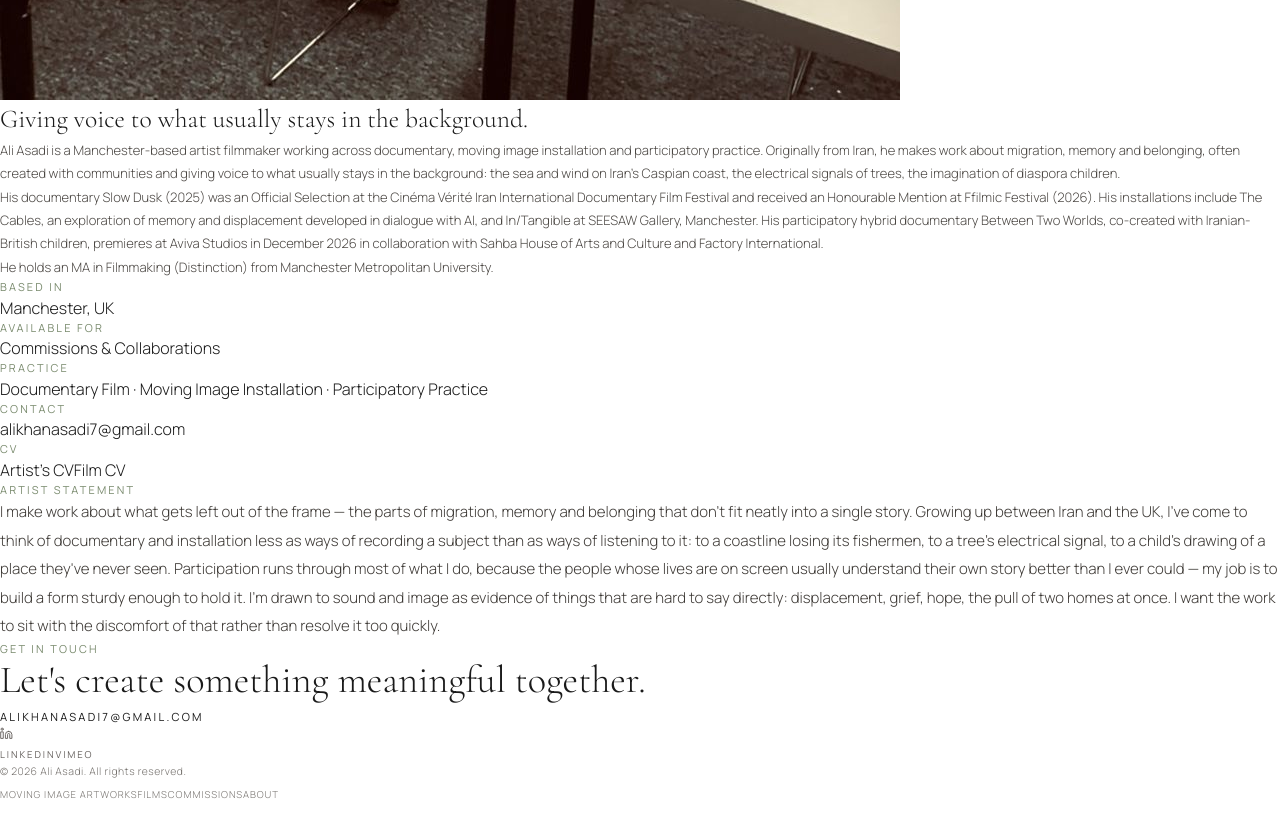
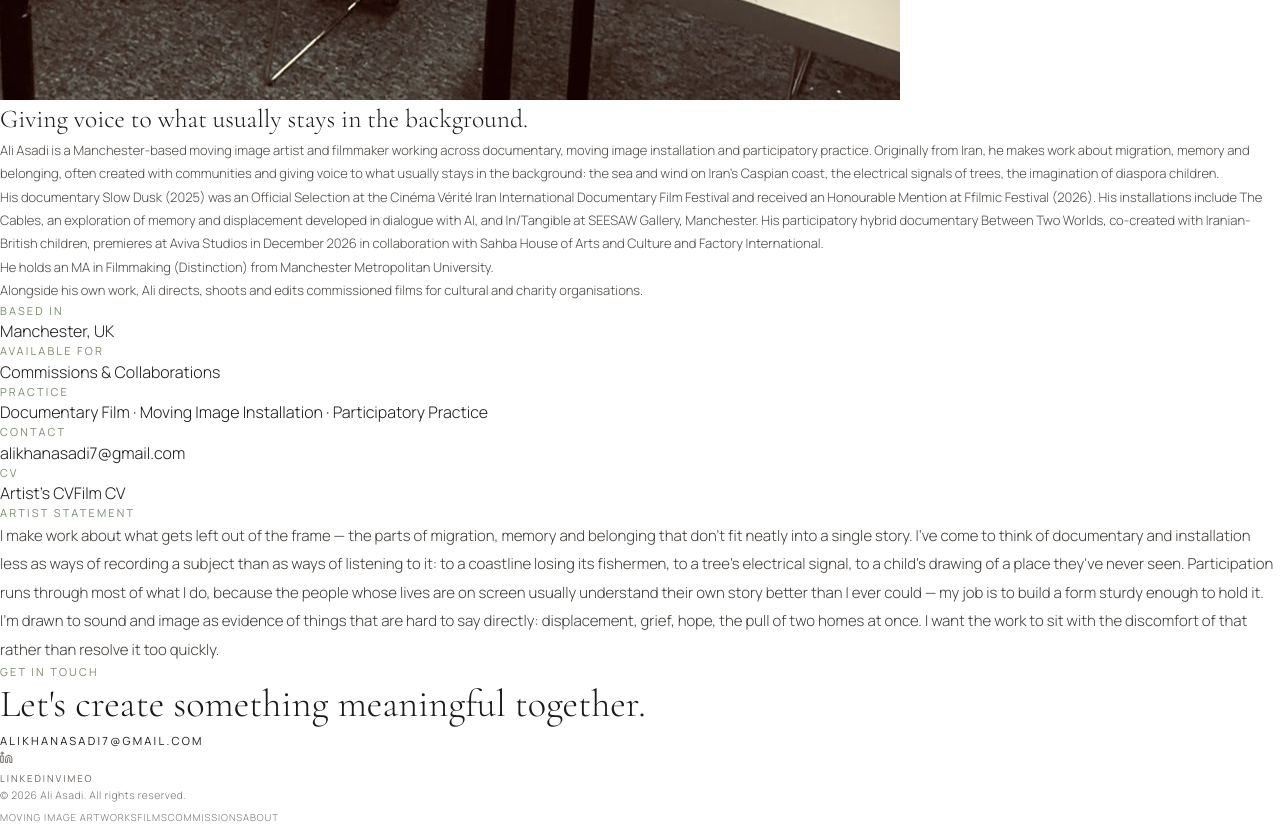
Before and after one commit to alikhanasadi7-creator/filmmaker-portfolio, a React (Vite) app in the folder client/: page /about in a window 1280 px wide. Shown: the part 3080-3907 px from the top of the page. Before the commit the page ends 3884 px from the top, so only its background shows below. Built offline with nearby package versions, Linux system fonts and the light colour scheme.

Commit message:
Update About.tsx

```diff
--- a/client/src/pages/About.tsx
+++ b/client/src/pages/About.tsx
@@ -113,13 +113,16 @@ export default function About() {
               style={{ fontSize: "0.8125rem", color: "oklch(0.4 0.008 60)", lineHeight: 1.8 }}
             >
               <p>
-                Ali Asadi is a Manchester-based artist filmmaker working across documentary, moving image installation and participatory practice. Originally from Iran, he makes work about migration, memory and belonging, often created with communities and giving voice to what usually stays in the background: the sea and wind on Iran's Caspian coast, the electrical signals of trees, the imagination of diaspora children.
+                Ali Asadi is a Manchester-based moving image artist and filmmaker working across documentary, moving image installation and participatory practice. Originally from Iran, he makes work about migration, memory and belonging, often created with communities and giving voice to what usually stays in the background: the sea and wind on Iran's Caspian coast, the electrical signals of trees, the imagination of diaspora children.
               </p>
               <p>
                 His documentary Slow Dusk (2025) was an Official Selection at the Cinéma Vérité Iran International Documentary Film Festival and received an Honourable Mention at Ffilmic Festival (2026). His installations include The Cables, an exploration of memory and displacement developed in dialogue with AI, and In/Tangible at SEESAW Gallery, Manchester. His participatory hybrid documentary Between Two Worlds, co-created with Iranian-British children, premieres at Aviva Studios in December 2026 in collaboration with Sahba House of Arts and Culture and Factory International.
               </p>
               <p>
                 He holds an MA in Filmmaking (Distinction) from Manchester Metropolitan University.
+              </p>
+              <p>
+                Alongside his own work, Ali directs, shoots and edits commissioned films for cultural and charity organisations.
               </p>
             </div>
 
@@ -200,7 +203,7 @@ export default function About() {
               className="font-body"
               style={{ fontSize: "0.9375rem", lineHeight: 1.9, color: "oklch(0.35 0.008 60)" }}
             >
-              I make work about what gets left out of the frame — the parts of migration, memory and belonging that don't fit neatly into a single story. Growing up between Iran and the UK, I've come to think of documentary and installation less as ways of recording a subject than as ways of listening to it: to a coastline losing its fishermen, to a tree's electrical signal, to a child's drawing of a place they've never seen. Participation runs through most of what I do, because the people whose lives are on screen usually understand their own story better than I ever could — my job is to build a form sturdy enough to hold it. I'm drawn to sound and image as evidence of things that are hard to say directly: displacement, grief, hope, the pull of two homes at once. I want the work to sit with the discomfort of that rather than resolve it too quickly.
+              I make work about what gets left out of the frame — the parts of migration, memory and belonging that don't fit neatly into a single story. I've come to think of documentary and installation less as ways of recording a subject than as ways of listening to it: to a coastline losing its fishermen, to a tree's electrical signal, to a child's drawing of a place they've never seen. Participation runs through most of what I do, because the people whose lives are on screen usually understand their own story better than I ever could — my job is to build a form sturdy enough to hold it. I'm drawn to sound and image as evidence of things that are hard to say directly: displacement, grief, hope, the pull of two homes at once. I want the work to sit with the discomfort of that rather than resolve it too quickly.
             </p>
           </div>
         </div>
```
